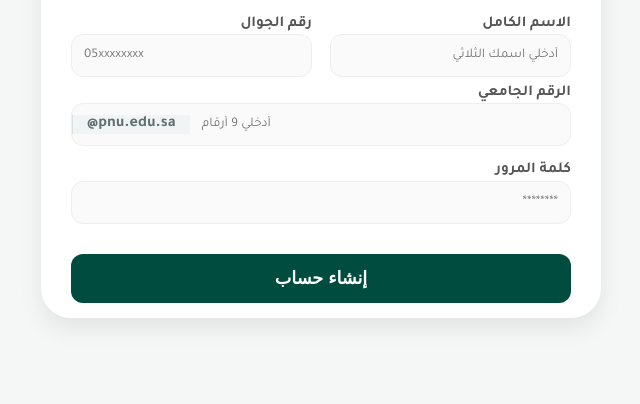
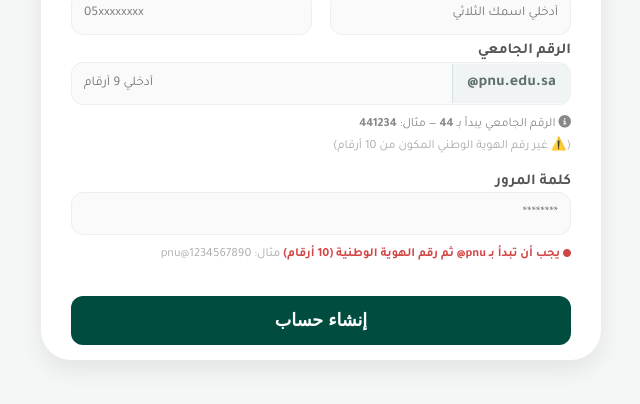
Before and after one commit to AbdelrhmanAymanFathi/athar-volunteer-platform, a plain HTML site: page index.html in a window 1280 px wide. Both pictures are taken after a click on the tab "تسجيل جديد". Shown: the part 348-752 px from the top of the page, without its empty margins (319-959 px from the left). Drawn offline with Linux system fonts and the light colour scheme.

Commit message:
Enhance registration form with email and password hints

```diff
--- a/index.html
+++ b/index.html
@@ -56,15 +56,24 @@
         <div class="input-group">
           <label for="reg-email">الرقم الجامعي</label>
           <div class="email-field">
-            <span class="email-field__suffix">@pnu.edu.sa</span>
+
             <input type="text" id="reg-email" placeholder="أدخلي 9 أرقام" required autocomplete="username"
               inputmode="numeric" maxlength="9" dir="ltr" />
+              <span class="email-field__suffix">@pnu.edu.sa</span>
+          </div>
+          <div class="register-hint register-hint--email auth-register-only" id="register-email-hint" hidden>
+            <i class="fas fa-info-circle"></i> الرقم الجامعي يبدأ بـ <b>44</b> — مثال: <b>441234</b><br>
+            <span class="register-hint__muted">(⚠️ غير رقم الهوية الوطني المكون من 10 أرقام)</span>
           </div>
         </div>
         <div class="input-group">
           <label for="login-password">كلمة المرور</label>
           <input type="password" id="login-password" placeholder="********" required minlength="6"
             autocomplete="current-password" />
+          <div class="password-hints auth-register-only" id="pw-hints" hidden>
+            <span id="pw-format" class="invalid"><i class="fas fa-circle password-hints__dot"></i> يجب أن تبدأ بـ <b>pnu@</b> ثم رقم الهوية الوطنية (10 أرقام)</span>
+            <span class="password-hints__example">مثال: pnu@1234567890</span>
+          </div>
         </div>
         <button type="submit" class="btn-login" id="auth-submit-btn">
           تسجيل الدخول
--- a/main.js
+++ b/main.js
@@ -870,6 +870,15 @@ function syncForgotPasswordVisibility(mode) {
     }
 }
 
+function syncRegisterHintsVisibility(mode) {
+    const isRegister = mode === "register";
+    const emailHint = document.getElementById("register-email-hint");
+    const passwordHints = document.getElementById("pw-hints");
+
+    if (emailHint) emailHint.hidden = !isRegister;
+    if (passwordHints) passwordHints.hidden = !isRegister;
+}
+
 function sanitizeStudentIdInput() {
     const emailInput = document.getElementById("reg-email");
     if (!emailInput || getAuthMode() !== "register") return;
@@ -893,6 +902,7 @@ function setAuthMode(mode) {
     extra.hidden = !isRegister;
     syncAuthEmailField(mode);
     syncForgotPasswordVisibility(mode);
+    syncRegisterHintsVisibility(mode);
     if (isRegister) {
         sanitizeStudentIdInput();
     }
--- a/style.css
+++ b/style.css
@@ -505,11 +505,55 @@
 
       .email-field__suffix {
           flex-shrink: 0;
-          padding: 0 14px;
+          padding: 2% 14px;
           color: #5f6f6f;
           font-weight: 700;
           border-left: 1px solid rgba(0, 96, 100, 0.12);
           background: rgba(0, 96, 100, 0.04);
+      }
+
+      .register-hint,
+      .password-hints {
+          margin-top: 8px;
+          line-height: 1.8;
+          font-size: 0.78rem;
+      }
+
+      .register-hint[hidden],
+      .password-hints[hidden],
+      .auth-register-only[hidden] {
+          display: none !important;
+      }
+
+      .auth-register-only {
+          display: none;
+      }
+
+      #login-wrapper[data-auth-mode="register"] .auth-register-only:not([hidden]) {
+          display: block;
+      }
+
+      .register-hint {
+          color: #888;
+      }
+
+      .register-hint__muted,
+      .password-hints__example {
+          color: #aaa;
+      }
+
+      .password-hints {
+          display: grid;
+          gap: 4px;
+      }
+
+      .password-hints .invalid {
+          color: #d24545;
+          font-weight: 600;
+      }
+
+      .password-hints__dot {
+          font-size: 0.5rem;
       }
 
       #reg-extra-fields {
```
